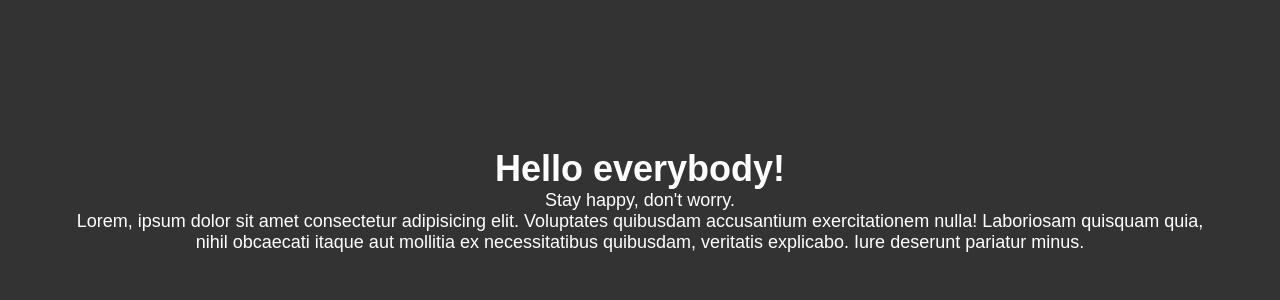
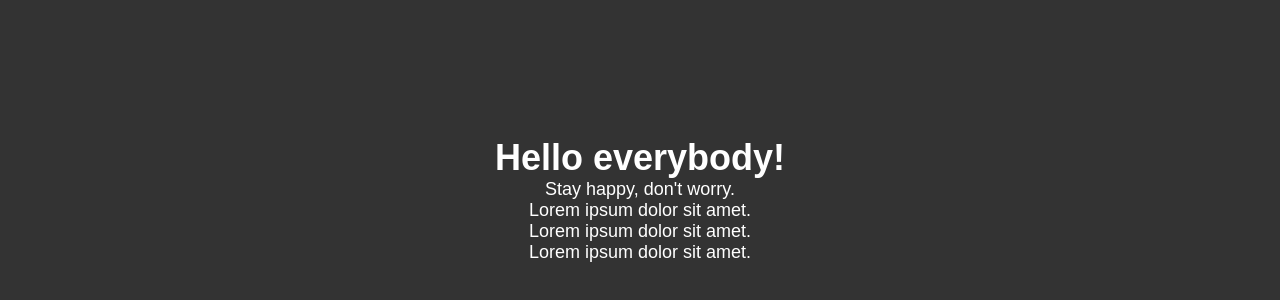
Before and after one commit to GenerateYourMind/repository-from-vscode, a plain HTML site: page index.html in a window 1280 px wide. Shown: the part 200-500 px from the top of the page. Drawn offline with Linux system fonts and the light colour scheme.

Commit message:
new branch

```diff
--- a/index.html
+++ b/index.html
@@ -13,9 +13,9 @@
 	<div class="wrapper">
 		<h1>Hello everybody!</h1>
 		<p>Stay happy, don't worry.</p>
-		<p>Lorem, ipsum dolor sit amet consectetur adipisicing elit. Voluptates quibusdam accusantium exercitationem
-			nulla! Laboriosam quisquam quia, nihil obcaecati itaque aut mollitia ex necessitatibus quibusdam, veritatis
-			explicabo. Iure deserunt pariatur minus.</p>
+		<p>Lorem ipsum dolor sit amet.</p>
+		<p>Lorem ipsum dolor sit amet.</p>
+		<p>Lorem ipsum dolor sit amet.</p>
 	</div>
 </body>
 
```
